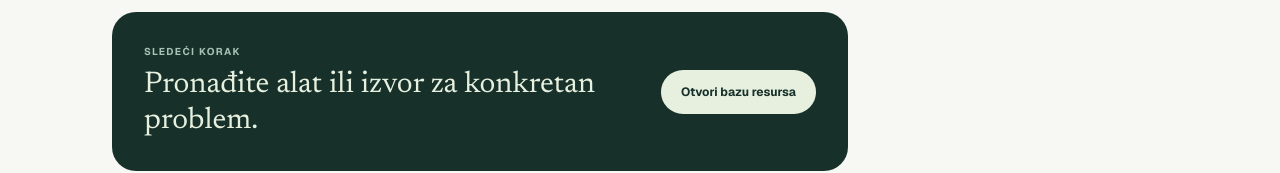
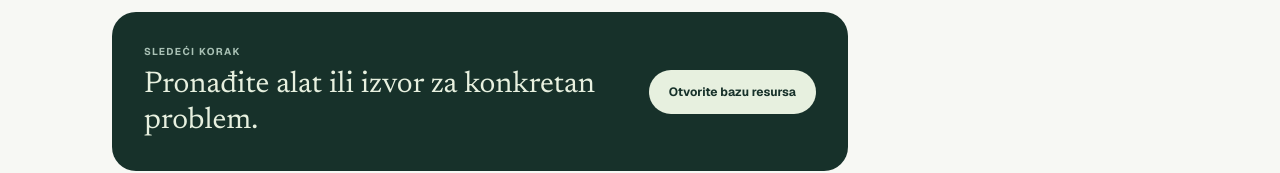
Before and after one commit to zoxknez/remoteposlovi, a Next.js app: page /vodici/cover-letter in a window 1280 px wide. Shown: the part 1938-2111 px from the top of the page. Built offline with nearby package versions, Linux system fonts and the light colour scheme; no server answers.

Commit message:
Formalizovan CTA u vodičima

```diff
--- a/src/app/vodici/[slug]/page.tsx
+++ b/src/app/vodici/[slug]/page.tsx
@@ -234,7 +234,7 @@ export default async function GuidePage({ params }: Props) {
               <h2 className="mt-2 font-serif text-3xl">Pronađite alat ili izvor za konkretan problem.</h2>
             </div>
             <Link href="/izvori" className="inline-flex min-h-11 shrink-0 items-center justify-center rounded-full bg-[#e7f0df] px-5 text-xs font-bold text-[#17312a]">
-              Otvori bazu resursa
+              Otvorite bazu resursa
             </Link>
           </div>
         </article>
```
